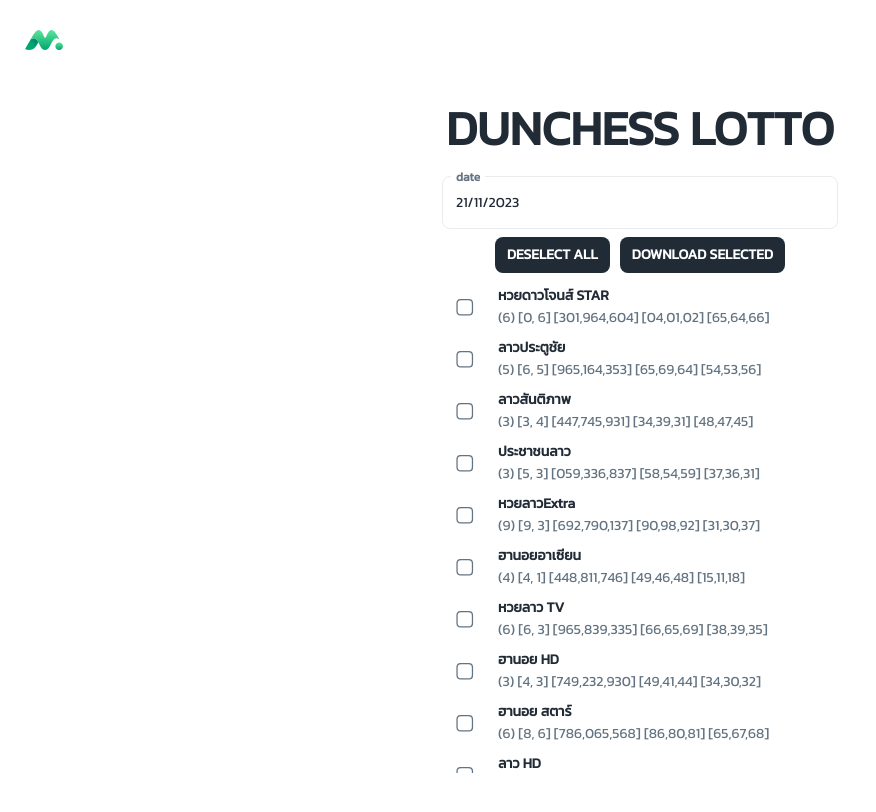
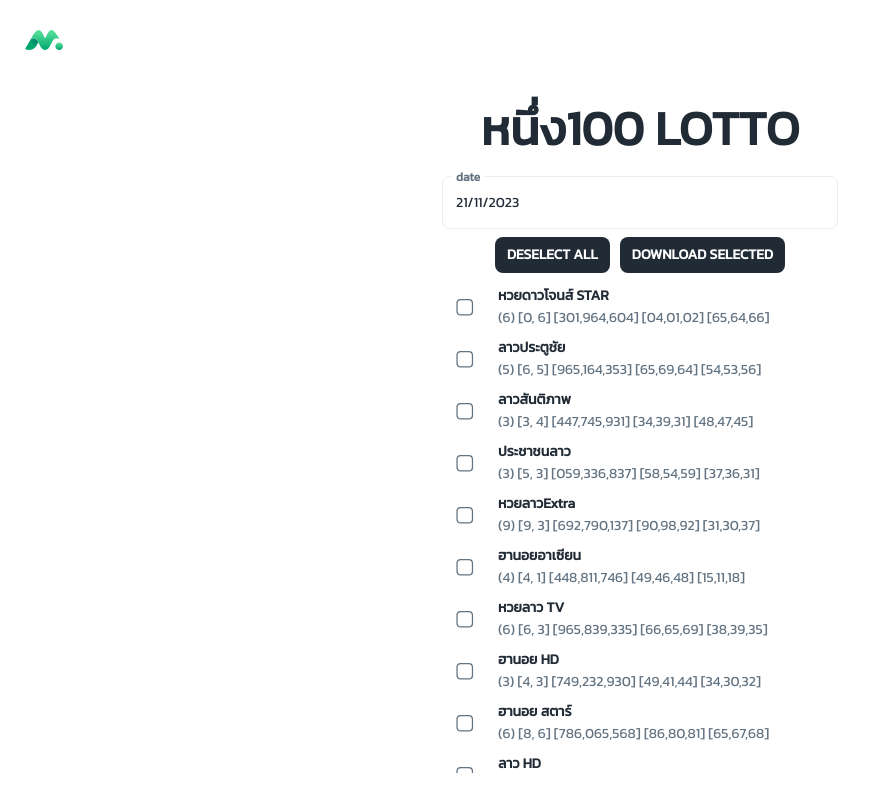
Before and after one commit to schewti/jennie, a React (Create React App) app: page / in a window 1280 px wide. Shown: the top 812 px of the page, without its empty margins (0-876 px from the left). Built offline with nearby package versions, Linux system fonts and the light colour scheme; no server answers.

Commit message:
feat: rename lotto

```diff
--- a/public/index.html
+++ b/public/index.html
@@ -25,7 +25,7 @@
       rel="stylesheet"
     />
 
-    <title>JENNIE DUNCHESS LOTTO</title>
+    <title>JENNIE หนึ่ง100 LOTTO</title>
 
     <meta
       name="description"
--- a/src/sections/generate/view.tsx
+++ b/src/sections/generate/view.tsx
@@ -137,7 +137,7 @@ export default function GenerateView() {
 
   return (
     <Container maxWidth="lg">
-      <Typography variant="h2"> DUNCHESS LOTTO </Typography>
+      <Typography variant="h2"> หนึ่ง100 LOTTO </Typography>
       <Container maxWidth="xs">
         <MobileDatePicker
           orientation="portrait"
```
